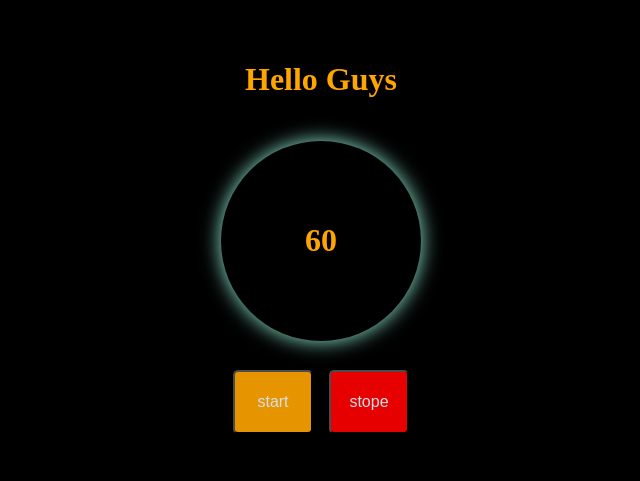
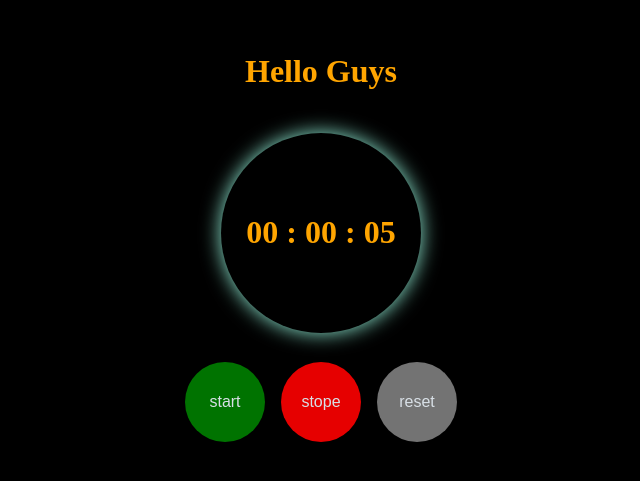
Before and after one commit to bigbug-ir/React, a React (Create React App) app: page / in a window 1280 px wide. Shown: the part 159-640 px from the top of the page, without its empty margins (319-959 px from the left). Built offline with nearby package versions, Linux system fonts and the light colour scheme.

Commit message:
I added feature in stopeWatch coponent I create a simple timer by start, stop and reset button #part13

```diff
--- a/src/App.js
+++ b/src/App.js
@@ -1,8 +1,8 @@
 import React, { useState } from 'react';
 import './style.css';
 import Hello from './Hello';
-// import Timer from './Timer';
-import StopeWatch from './stopeWatch';
+import Timer from './Timer';
+// import StopeWatch from './stopWatch';
 
 class App extends React.Component {
   constructor(props) {
@@ -40,7 +40,7 @@ class App extends React.Component {
     }
   }
 
-  stopeTime=()=>{
+  stopTime=()=>{
     if(this.state.TF === true){
       clearInterval(useState.interval);
       console.log("Stoped");
@@ -48,6 +48,12 @@ class App extends React.Component {
         TF:false,
       });
     }
+  }
+  resetTime=()=>{
+    this.stopTime();
+    this.setState({
+      time:60,
+    });
   }
   componentDidUpdate(){
     if(this.state.time === 0){
@@ -60,8 +66,8 @@ class App extends React.Component {
       return(
         <div className="main">
           <Hello title={this.state.title}/>
-          {/* <Timer/> */}
-          <StopeWatch time={this.state.time} startTime={this.startTime} stopeTime ={this.stopeTime}  />
+          <Timer/>
+          {/* <StopWatch time={this.state.time} startTime={this.startTime} stopeTime ={this.stopeTime}  resetTime ={this.resetTime}/> */}
         </div>
       );
     }
--- a/src/Timer.js
+++ b/src/Timer.js
@@ -6,33 +6,75 @@ class Timer extends React.Component {
     constructor(){
       super();
       this.state={
-        time:new Date().toLocaleTimeString(),
+        hour:0,
+        minute:0,
+        seconds:0,
+        isStart:false,
       };
     }
-    componentDidMount(){
-      console.log("component")
-      interval =setInterval(() =>{
+    StartInterval=()=>{
+      if (this.state.isStart === false){
         this.setState({
-          time:new Date().toLocaleTimeString(),
+          isStart:true,
         });
-      },1000);
-    }
-    componentDidUpdate(){
-      console.log("update")
-      console.log(this.state.time)
-      if (this.state.time === "14:00:00"){
-        clearInterval(interval);
-        console.log("clear")
+        interval =setInterval(() =>{
+          this.setState({
+            seconds:this.state.seconds+1,
+          });
+          if(this.state.seconds ===60){
+            this.setState({
+              minute:this.state.minute+1,
+              seconds:0,
+            });
+            if(this.state.minute ===60){
+              this.setState({
+                hour:this.state.hour+1,
+                minute:0,
+                seconds:0,
+              });
+          }
+        }
+        },1000);
+
       }
     }
+    StopInterval=()=>{
+      clearInterval(interval);
+      this.setState({
+        isStart:false,
+      })
+    };
+    ResetInterval=()=>{
+      this.StopInterval();
+      this.setState({
+        hour:0,
+        minute:0,
+        seconds:0,
+      });
+    };
+    componentDidMount(){
+      this.StartInterval();
+    };
+
     componentWillUnmount(){
-      console.log("unmount")
-      clearInterval(interval);
+      this.StopInterval();
     }
     render(){
      console.log("render")
+     let h = this.state.hour;
+     let m = this.state.minute;
+     let s = this.state.seconds;
       return(
-        <h1 className='timer'>it is{this.state.time}</h1>
+        <>
+        <h1 className='timer'>
+        {`${h > 9 ? m : "0"+h } : ${m > 9 ? m : "0"+m} : ${s >9 ? s : "0"+s}`}
+        </h1>
+        <div id='timeBtn'>
+        <button className='btn btn-primary' onClick={this.StartInterval}>start</button>
+        <button className='btn btn-danger' onClick={this.StopInterval}>stope</button>
+        <button className='btn btn-gray' onClick={this.ResetInterval}>reset</button>
+        </div>
+        </>
       )
     }
   }
--- a/src/stopeWatch.js
+++ b/src/stopeWatch.js
@@ -1,7 +1,7 @@
 
 import React from 'react';
 
-class StopeWatch extends React.Component {
+class StopWatch extends React.Component {
     constructor(){
         super();
         this.state = {};
@@ -14,10 +14,11 @@ class StopeWatch extends React.Component {
             <div id='timeBtn'>
             <button className='btn btn-primary' onClick={this.props.startTime}>start</button>
             <button className='btn btn-danger' onClick={this.props.stopeTime}>stope</button>
+            <button className='btn btn-gray' onClick={this.props.resetTime}>reset</button>
             </div>
 
             </>
         )
     }
 }
-export default StopeWatch;
+export default StopWatch;
--- a/src/style.css
+++ b/src/style.css
@@ -35,10 +35,11 @@ body{
     padding: 0.5rem;
     margin: 0.5rem;
     font-size: medium;
-    border-radius: 5px;
+    border-radius: 50%;
     opacity: 0.9;
-    height:4rem;
+    height:5rem;
     width: 5rem;
+    border:none
 }
 
 .btn:hover{
@@ -47,12 +48,12 @@ body{
     box-shadow: 0 0  20px;
 }
 .btn-primary{
-    background-color: orange;
+    background-color: green;
     color:aliceblue;
 }
 .btn-primary:hover{
 
-    box-shadow: 0 0  20px rgb(255, 178, 35);
+    box-shadow: 0 0  20px rgb(1, 159, 1);
 }
 .btn-danger{
     background-color: red;
@@ -62,3 +63,11 @@ body{
 
     box-shadow: 0 0  20px rgb(255, 48, 48);
 }
+.btn-gray{
+    background-color: gray;
+    color:aliceblue
+}
+.btn-gray:hover{
+    box-shadow: 0 0  20px rgb(164, 164, 164);
+
+}
```
